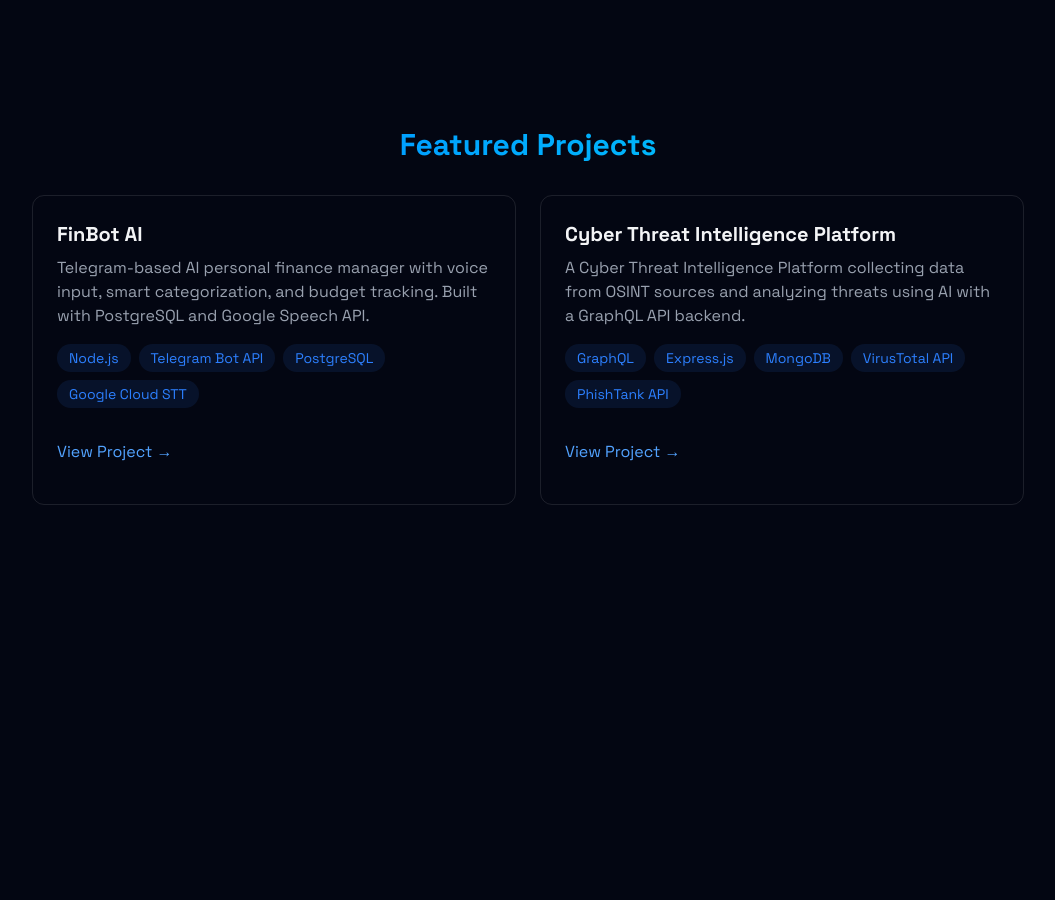
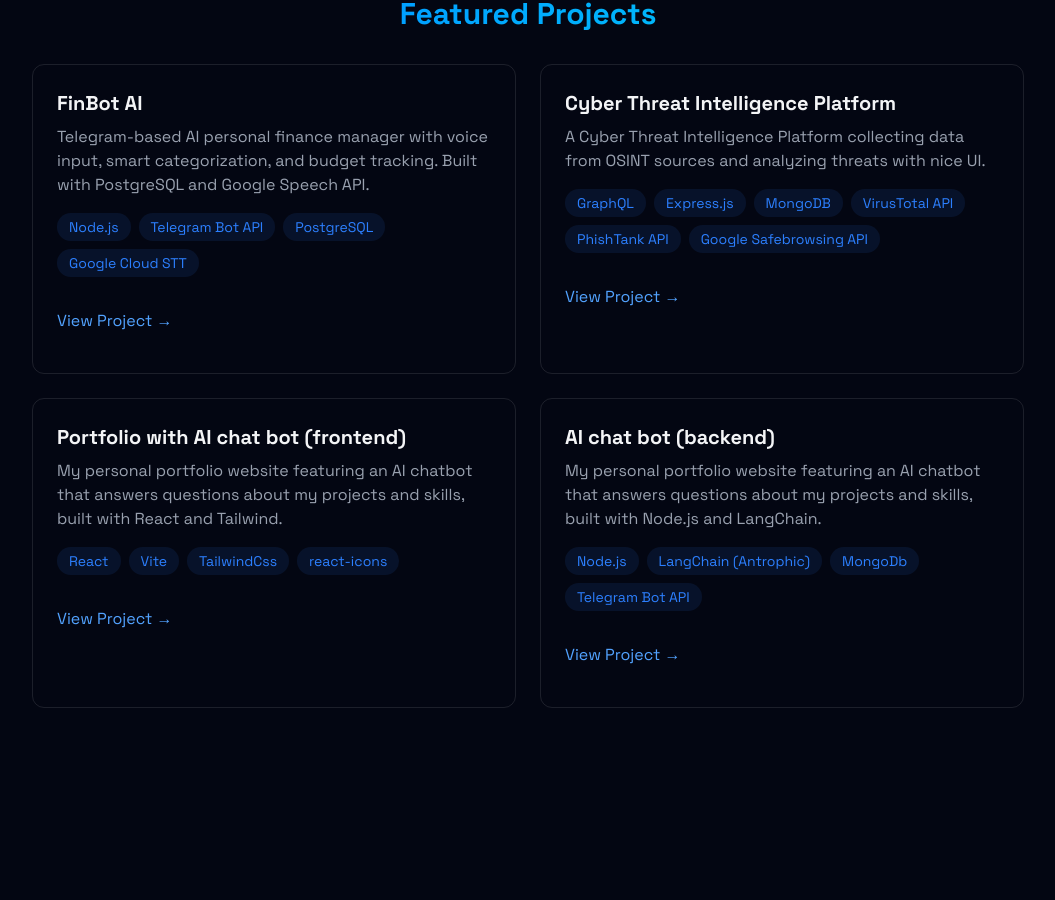
Before and after one commit to AbduboriyAhmadjonov/Portfolio, a React (Vite) app: page / in a window 1280 px wide. Shown: the part 1840-2740 px from the top of the page, without its empty margins (112-1167 px from the left). Built offline with nearby package versions, Linux system fonts and the light colour scheme; no server answers.

Commit message:
Clearing a little bit and adding more projects

```diff
--- a/src/components/ui/ChatButton.jsx
+++ b/src/components/ui/ChatButton.jsx
@@ -17,7 +17,6 @@
   const [isLoading, setIsLoading] = useState(false);
   const messagesEndRef = useRef(null);
 
-  // Health check once on mount
   useEffect(() => {
     fetch('https://llm.abduboriy.tech/api/health')
       .then((r) => {
@@ -27,7 +26,6 @@
       .catch(() => setIsWorking(false));
   }, []);
 
-  // Scroll to bottom when new messages are added
   const scrollToBottom = () => {
     messagesEndRef.current?.scrollIntoView({ behavior: 'smooth' });
   };
@@ -36,7 +34,6 @@
     scrollToBottom();
   }, [messages]);
 
-  // Function to send message to backend
   const sendMessage = async () => {
     if (!inputMessage.trim() || isLoading) return;
 
@@ -82,7 +79,6 @@
 
       setIsWorking(false);
 
-      // Error message
       const errorMessage = {
         id: Date.now() + 1,
         text: "Sorry, I'm having trouble connecting. Please try again later.",
@@ -96,7 +92,6 @@
     }
   };
 
-  // Handle enter key press
   const handleKeyPress = (e) => {
     if (e.key === 'Enter' && !e.shiftKey) {
       e.preventDefault();
@@ -104,7 +99,6 @@
     }
   };
 
-  // Clear all messages
   const clearMessages = () => {
     setMessages([]);
   };
--- a/src/error/ErrorBoundary.jsx
+++ b/src/error/ErrorBoundary.jsx
@@ -15,7 +15,7 @@
 
   componentDidCatch(error, errorInfo) {
     // Sending error details to backend
-    fetch('http://localhost:5000/api/log-error', {
+    fetch('https://llm.abduboriy.tech/api/log-error', {
       method: 'POST',
       headers: { 'Content-Type': 'application/json' },
       body: JSON.stringify({
--- a/src/pages/Projects.jsx
+++ b/src/pages/Projects.jsx
@@ -12,15 +12,30 @@
     {
       title: 'Cyber Threat Intelligence Platform',
       description:
-        'A Cyber Threat Intelligence Platform collecting data from OSINT sources and analyzing threats using AI with a GraphQL API backend.',
+        'A Cyber Threat Intelligence Platform collecting data from OSINT sources and analyzing threats with nice UI.',
       tech: [
         'GraphQL',
         'Express.js',
         'MongoDB',
         'VirusTotal API',
         'PhishTank API',
+        'Google Safebrowsing API',
       ],
       link: 'https://github.com/AbduboriyAhmadjonov/cyber-threat-intelligence',
+    },
+    {
+      title: 'Portfolio with AI chat bot (frontend)',
+      description:
+        'My personal portfolio website featuring an AI chatbot that answers questions about my projects and skills, built with React and Tailwind.',
+      tech: ['React', 'Vite', 'TailwindCss', 'react-icons'],
+      link: 'https://github.com/AbduboriyAhmadjonov/Portfolio.git',
+    },
+    {
+      title: 'AI chat bot (backend)',
+      description:
+        'My personal portfolio website featuring an AI chatbot that answers questions about my projects and skills, built with Node.js and LangChain.',
+      tech: ['Node.js', 'LangChain (Antrophic)', 'MongoDb', 'Telegram Bot API'],
+      link: 'https://github.com/AbduboriyAhmadjonov/learning-langchain.git',
     },
   ];
 
```
Also changed, not shown: 1 other file (tests, documents, lock files or other folders).
